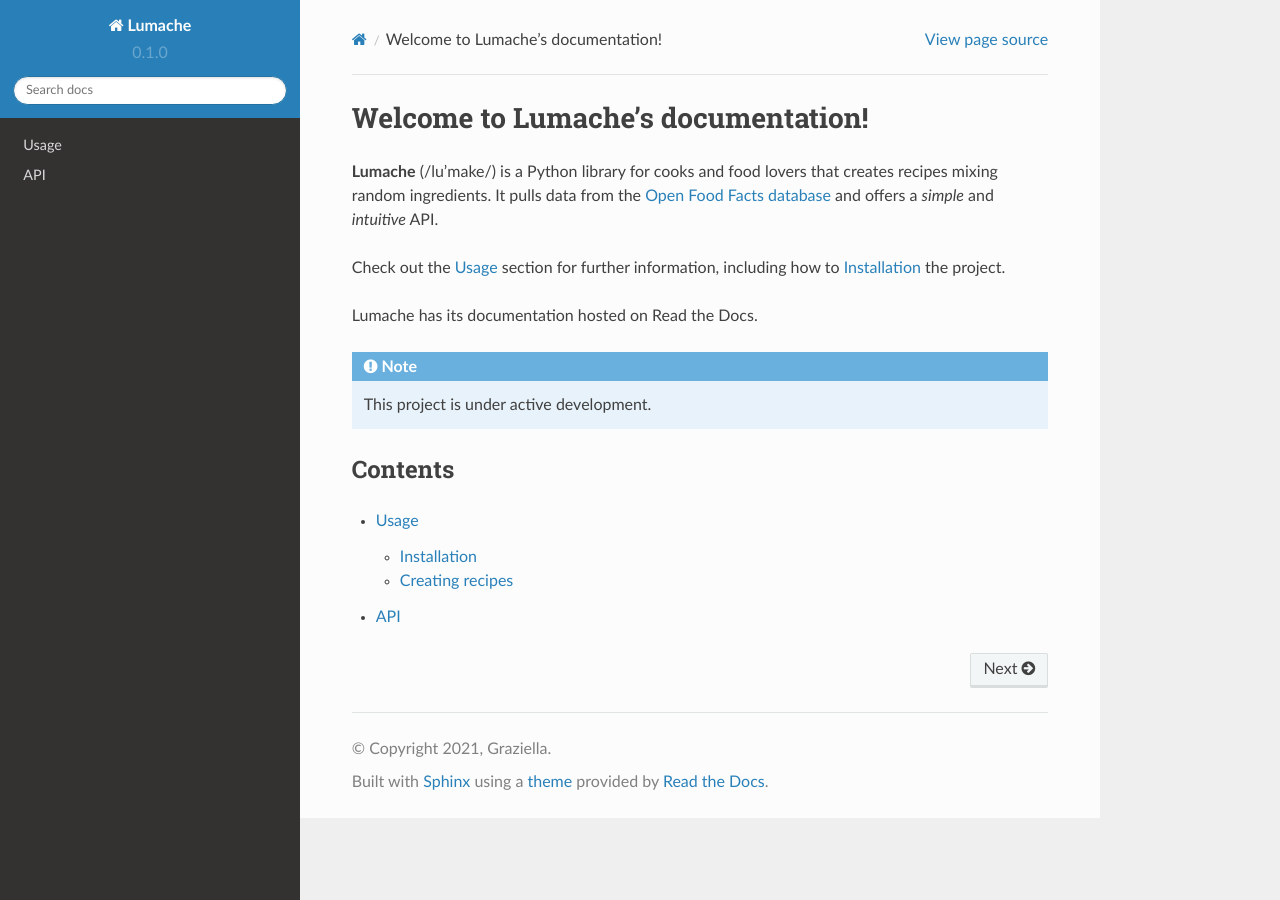
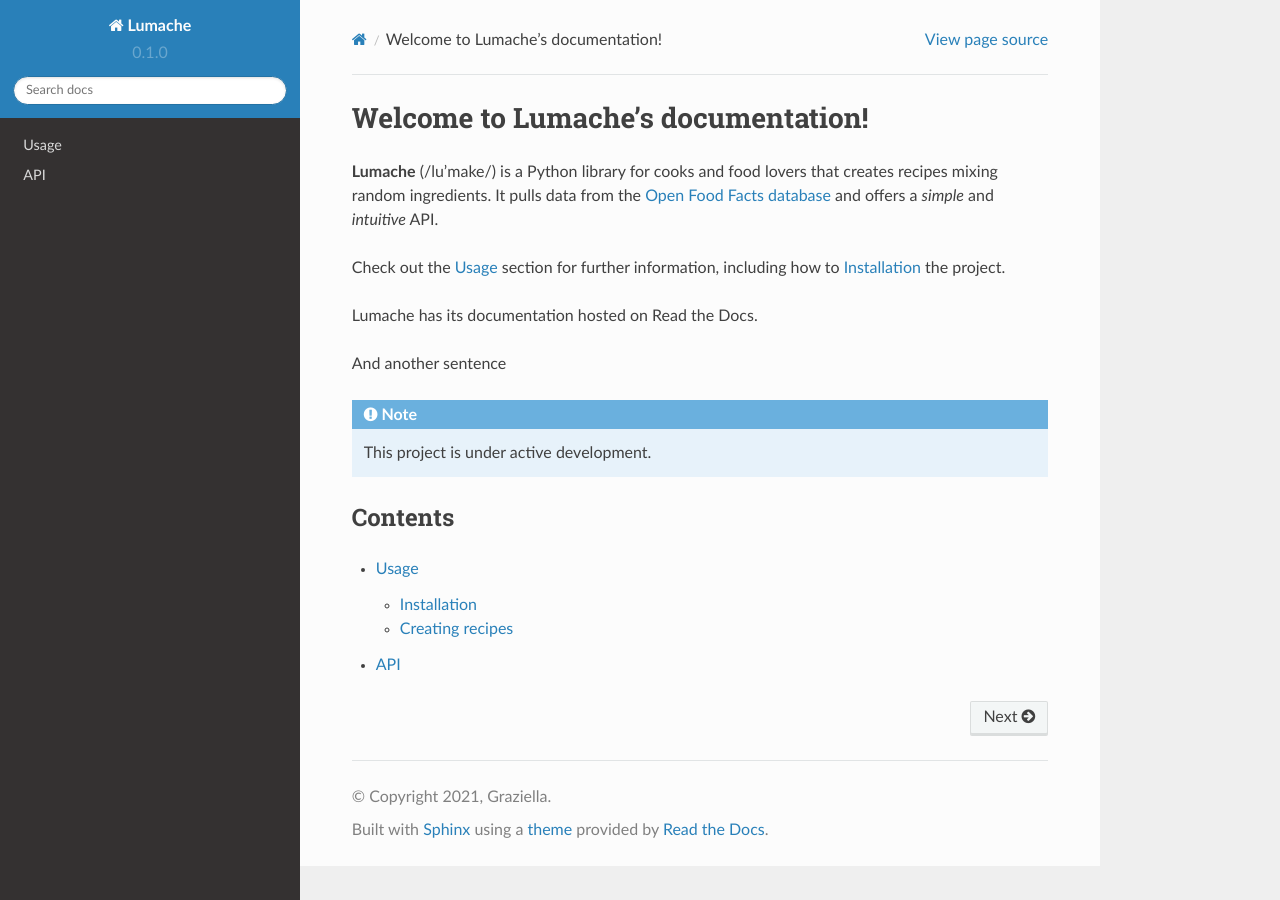
Before and after one commit to tbalke/rtdtut, a Sphinx documentation site: the page built from docs/source/index.rst, in a window 1280 px wide. Built offline with Sphinx 7.4.7 and the Read the Docs theme 2.0.0, drawn with Linux system fonts in a browser that asks for light colours.

Commit message:
another sentence

```diff
--- a/docs/source/index.rst
+++ b/docs/source/index.rst
@@ -11,6 +11,8 @@ how to :ref:`installation` the project.
 
 Lumache has its documentation hosted on Read the Docs.
 
+And another sentence
+
 .. note::
 
    This project is under active development.
```
